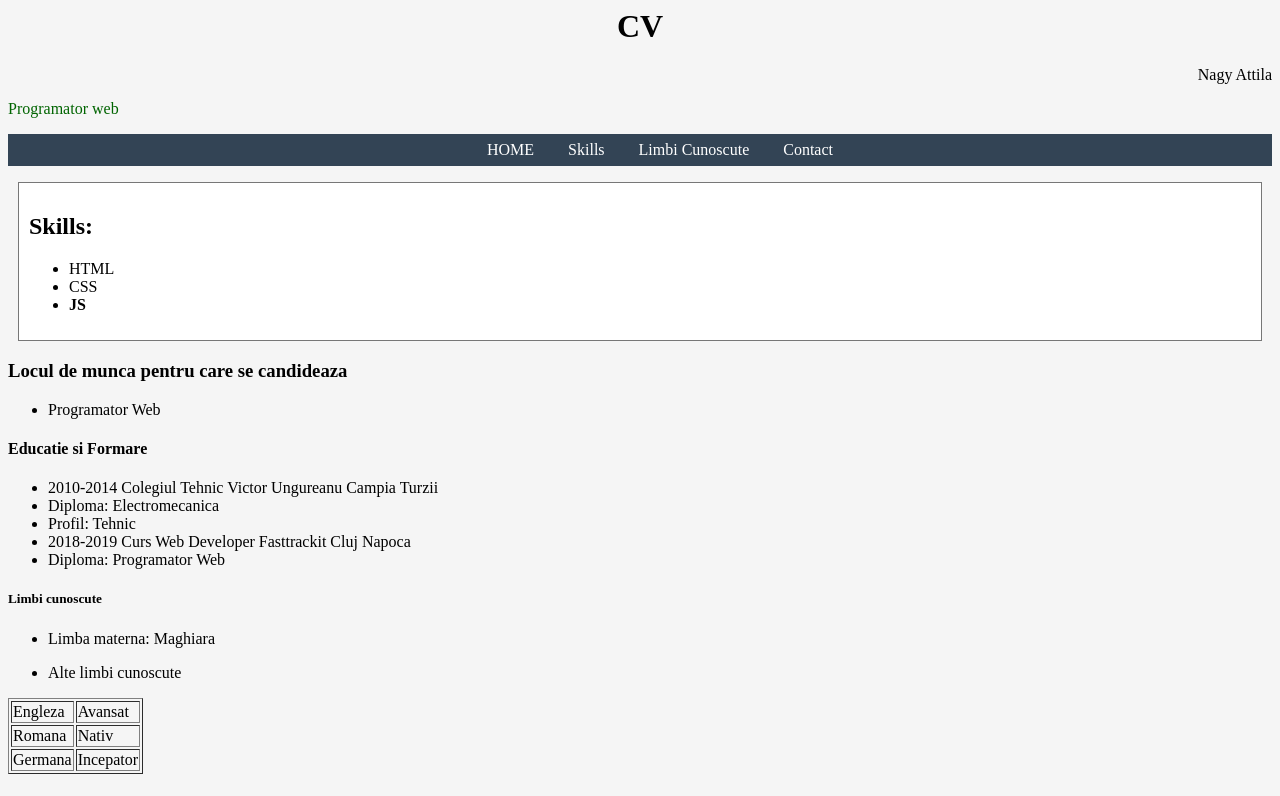
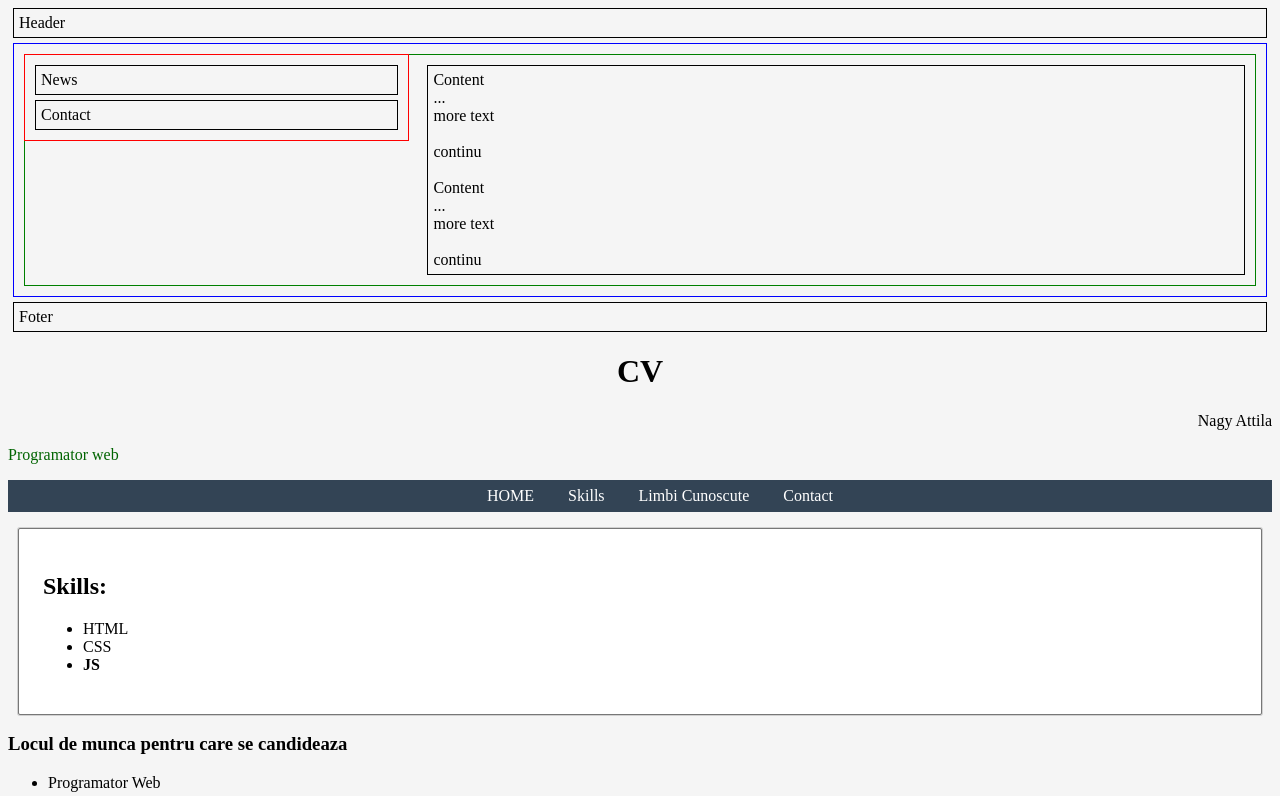
Before and after one commit to nattila12/nattila12.github.io, a website built with Parcel: page index.html in a window 1280 px wide. Shown: the top 796 px of the page. Built offline with nearby package versions, Linux system fonts and the light colour scheme.

Commit message:
add schelet

```diff
--- a/css/style.css
+++ b/css/style.css
@@ -1,11 +1,32 @@
 body {
   background-color: #f5f5f5;
 }
+.test {
+  border: 1px solid #000;
+  margin: 5px;
+  padding: 5px;
+}
+#content-wrap {
+  border-color: blue;
+}
+#left-sidebar {
+  width: 30%;
+  float: left;
+  border-color: red;
+}
+
+#content {
+  border-color: green;
+  padding-left: 32%;
+}
+
 .page-block {
   background-color: white;
-  padding: 10px;
+  padding: 24px;
   margin: 10px;
   border: 1px solid#777777;
+  box-shadow: 0 0 0 1px rgba(0, 0, 0, 0.15);
+  border-radius: 2px;
 }
 #motto {
   color: darkgreen;
--- a/index.html
+++ b/index.html
@@ -3,10 +3,24 @@
 <head>
 	<title>Attila CV</title>
 	<meta charset="UTF-8" />
-	<link href="css/style.css" rel="stylesheet" type="text/css"
-</head>
+	<link href="css/style.css" rel="stylesheet" type="text/css" </head>
 
 	<body>
+
+		<div class="test" id="header">Header</div>
+		<div class="test" id="content-wrap">
+			<div class="test" id="left-sidebar">
+				<div class="test" id="news">News</div>
+				<div class="test" id="contact">Contact</div>
+			</div>
+			<div class="test" id="content">
+				<div class="test">
+					Content <br>...<br> more text<br><br>continu<br>
+					<br>Content <br>...<br> more text<br><br>continu<br>
+				</div>
+			</div>
+		</div>
+		<div class="test" id="foter">Foter</div>
 
 		<h1 style="text-align:center">CV</h1>
 
@@ -14,17 +28,25 @@
 
 		<p id=motto>Programator web</p>
 		<ul id="top-menu-bar">
-		<li><a href="#">HOME</a></li>
-		<li><a href="#">Skills</a></li>
-		<li><a href="#">Limbi Cunoscute</a></li>
-		<li><a href="#">Contact</a></li>
+			<li>
+				<a href="#">HOME</a>
+			</li>
+			<li>
+				<a href="#">Skills</a>
+			</li>
+			<li>
+				<a href="#">Limbi Cunoscute</a>
+			</li>
+			<li>
+				<a href="#">Contact</a>
+			</li>
 
 		</ul>
 		<div class=" page-block">
 			<h2>Skills:</h2>
 			<ul>
 				<li class="=favorite"> HTML</li>
-		<li>  CSS</li>
+				<li> CSS</li>
 				<li class="favorite"> JS</li>
 			</ul>
 		</div>
@@ -44,7 +66,7 @@
 				<li>2018-2019 Curs Web Developer Fasttrackit Cluj Napoca</li>
 				<li>Diploma: Programator Web</li>
 		</div>
- <div >
+		<div>
 			<h5>Limbi cunoscute </h5>
 			<ul>
 				<li>Limba materna: Maghiara</li>
```
Lines whose indentation alone changed are shown as unchanged.
